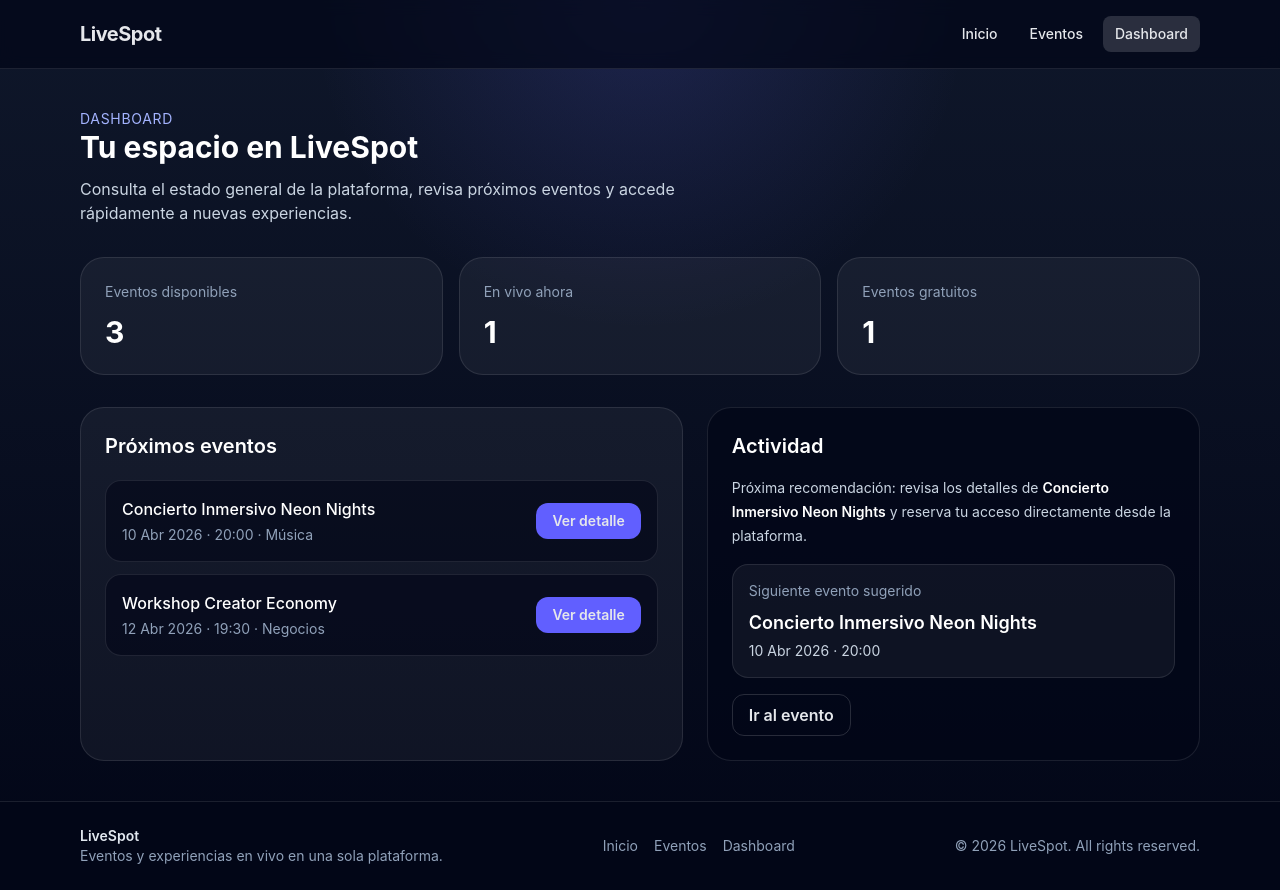
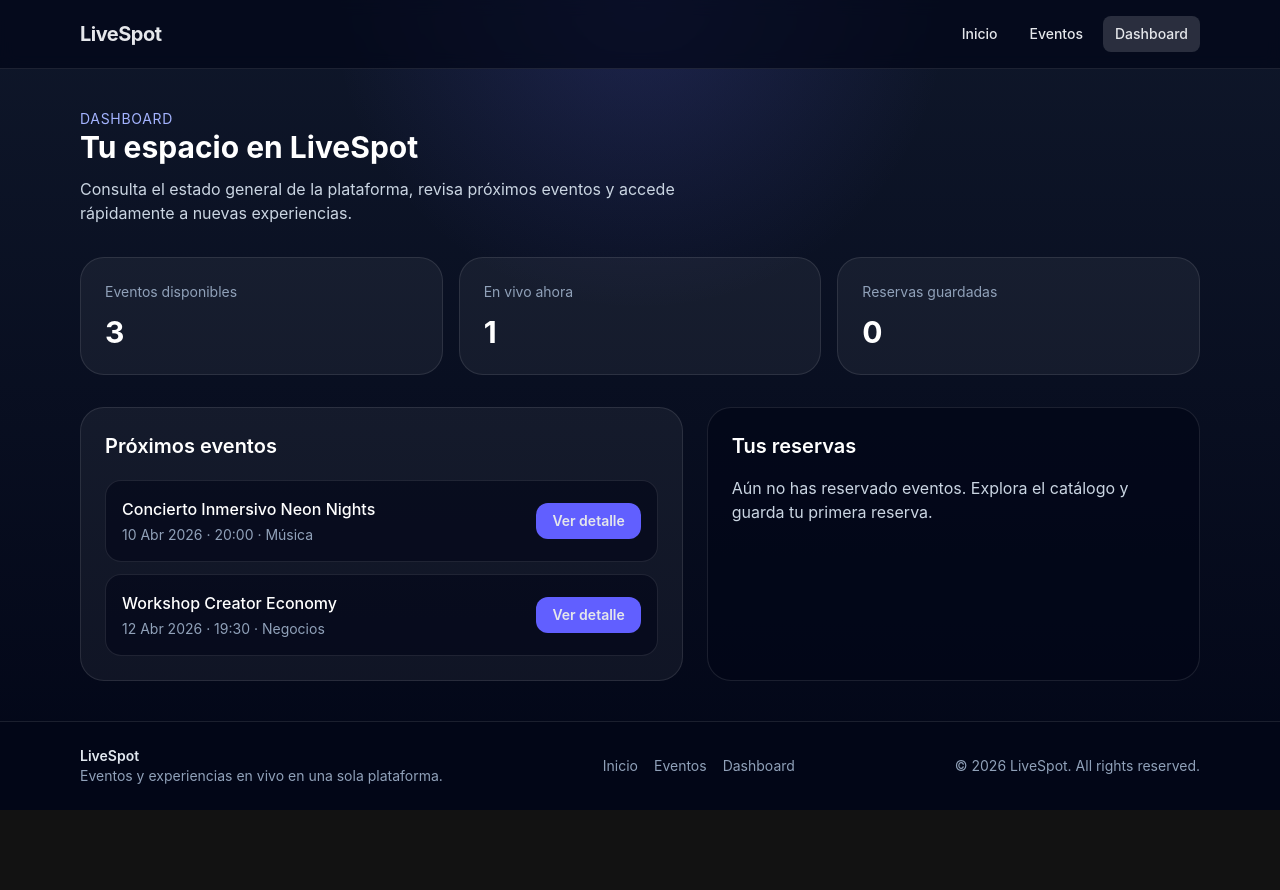
Before and after one commit to josecorrea01/livespot, a React (Vite) app: page /dashboard in a window 1280 px wide. After the commit the page ends 810 px from the top, so only its background shows below. Built offline with nearby package versions, Linux system fonts and the light colour scheme.

Commit message:
feat: persist reservations and surface them in dashboard

```diff
--- a/src/components/ReservationForm.jsx
+++ b/src/components/ReservationForm.jsx
@@ -1,6 +1,7 @@
 import { useState } from 'react'
+import { saveReservation } from '../utils/reservationStorage'
 
-export default function ReservationForm({ eventTitle }) {
+export default function ReservationForm({ event }) {
   const [formData, setFormData] = useState({
     name: '',
     email: '',
@@ -62,8 +63,19 @@ export default function ReservationForm({ eventTitle }) {
     try {
       await new Promise((resolve) => setTimeout(resolve, 900))
 
+      saveReservation({
+        eventId: event.id,
+        title: event.title,
+        date: event.date,
+        time: event.time,
+        status: event.status,
+        name: formData.name.trim(),
+        email: formData.email.trim(),
+        reservedAt: new Date().toISOString(),
+      })
+
       setSuccessMessage(
-        `Reserva confirmada para ${eventTitle}. Hemos enviado la confirmación a ${formData.email}.`
+        `Reserva confirmada para ${event.title}. Hemos enviado la confirmación a ${formData.email}.`
       )
 
       setFormData({
--- a/src/pages/DashboardPage.jsx
+++ b/src/pages/DashboardPage.jsx
@@ -2,19 +2,20 @@ import { Link } from 'react-router'
 import { events } from '../data/events'
 import InfoCard from '../components/InfoCard'
 import { formatEventDateTime } from '../utils/eventFormatters'
+import { getReservations } from '../utils/reservationStorage'
 
 export default function DashboardPage() {
   const liveCount = events.filter((event) => event.status === 'En vivo').length
   const upcomingEvents = events.filter((event) => event.status === 'Próximo')
-  const freeEventsCount = events.filter((event) => event.price === 'Gratis').length
+  const reservations = getReservations()
 
   const cards = [
     { label: 'Eventos disponibles', value: String(events.length) },
     { label: 'En vivo ahora', value: String(liveCount) },
-    { label: 'Eventos gratuitos', value: String(freeEventsCount) },
+    { label: 'Reservas guardadas', value: String(reservations.length) },
   ]
 
-  const nextEvent = upcomingEvents[0] || events[0]
+  const latestReservation = reservations[0] || null
 
   return (
     <div className="space-y-8">
@@ -76,36 +77,44 @@ export default function DashboardPage() {
         </section>
 
         <section className="rounded-3xl border border-white/10 bg-slate-950/70 p-6">
-          <h2 className="text-xl font-semibold text-white">Actividad</h2>
+          <h2 className="text-xl font-semibold text-white">Tus reservas</h2>
 
-          {nextEvent ? (
+          {latestReservation ? (
             <div className="mt-4 space-y-4">
               <p className="text-sm leading-6 text-slate-300">
-                Próxima recomendación: revisa los detalles de{' '}
-                <span className="font-semibold text-white">{nextEvent.title}</span>{' '}
-                y reserva tu acceso directamente desde la plataforma.
+                Última reserva registrada para{' '}
+                <span className="font-semibold text-white">
+                  {latestReservation.title}
+                </span>
+                .
               </p>
 
               <div className="rounded-2xl border border-white/10 bg-white/5 p-4">
-                <p className="text-sm text-slate-400">Siguiente evento sugerido</p>
+                <p className="text-sm text-slate-400">Última reserva</p>
                 <p className="mt-2 text-lg font-semibold text-white">
-                  {nextEvent.title}
+                  {latestReservation.title}
                 </p>
                 <p className="mt-1 text-sm text-slate-300">
-                  {formatEventDateTime(nextEvent.date, nextEvent.time)}
+                  {formatEventDateTime(
+                    latestReservation.date,
+                    latestReservation.time
+                  )}
+                </p>
+                <p className="mt-1 text-sm text-slate-400">
+                  Reservado por: {latestReservation.email}
                 </p>
               </div>
 
               <Link
-                to={`/events/${nextEvent.id}`}
+                to={`/events/${latestReservation.eventId}`}
                 className="inline-flex rounded-xl border border-white/15 px-4 py-2 font-semibold text-slate-200 transition hover:bg-white/10"
               >
-                Ir al evento
+                Ver evento reservado
               </Link>
             </div>
           ) : (
             <p className="mt-4 text-slate-300">
-              Aún no hay actividad disponible para mostrar.
+              Aún no has reservado eventos. Explora el catálogo y guarda tu primera reserva.
             </p>
           )}
         </section>
--- a/src/pages/EventDetailPage.jsx
+++ b/src/pages/EventDetailPage.jsx
@@ -73,7 +73,7 @@ export default function EventDetailPage() {
         </div>
       </section>
 
-      <ReservationForm eventTitle={event.title} />
+      <ReservationForm event={event} />
     </div>
   )
 }
--- /dev/null
+++ b/src/utils/reservationStorage.js
@@ -0,0 +1,27 @@
+const STORAGE_KEY = 'livespot_reservations'
+
+export function getReservations() {
+  if (typeof window === 'undefined') return []
+
+  try {
+    const raw = localStorage.getItem(STORAGE_KEY)
+    return raw ? JSON.parse(raw) : []
+  } catch {
+    return []
+  }
+}
+
+export function saveReservation(reservation) {
+  const current = getReservations()
+
+  const next = [
+    reservation,
+    ...current.filter(
+      (item) =>
+        !(item.eventId === reservation.eventId && item.email === reservation.email)
+    ),
+  ]
+
+  localStorage.setItem(STORAGE_KEY, JSON.stringify(next))
+  return next
+}
```
